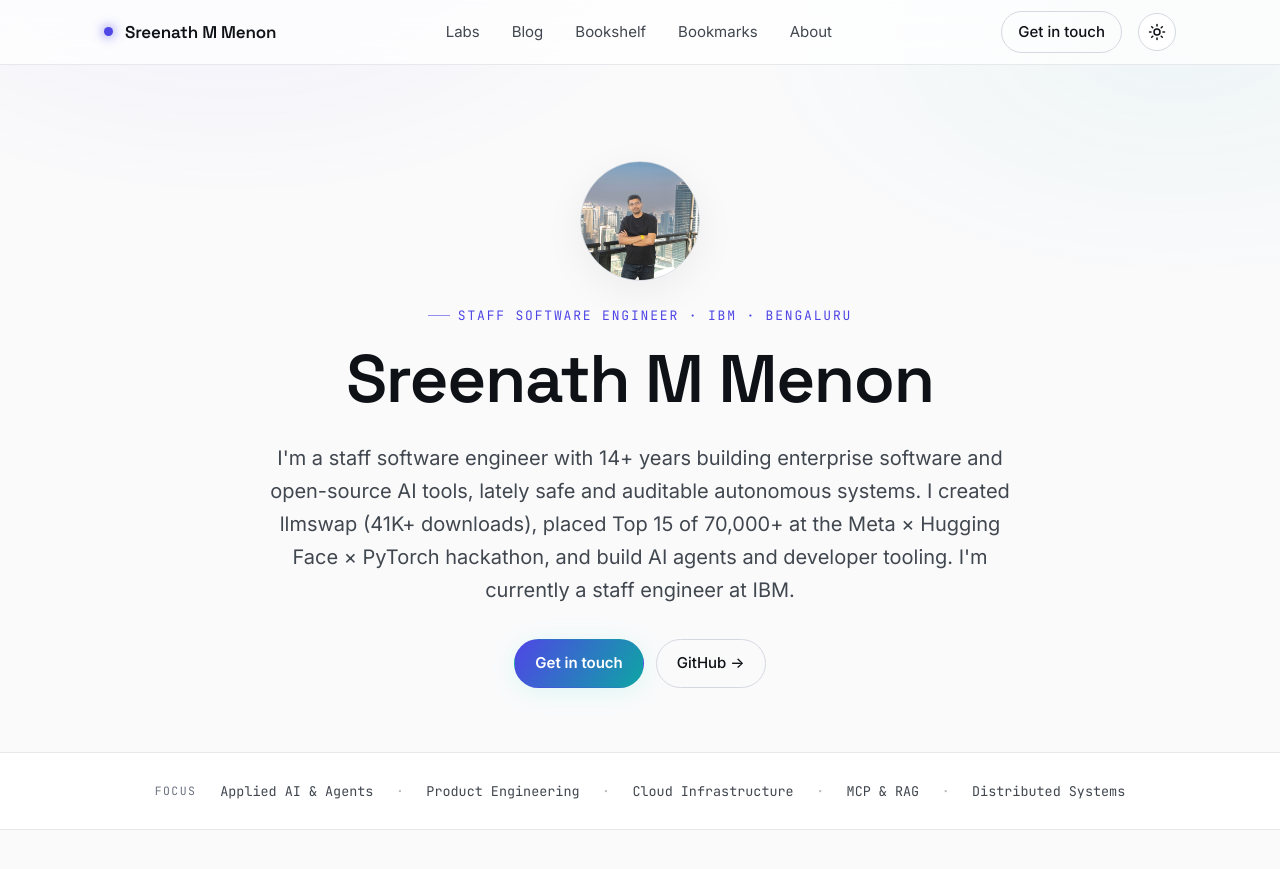
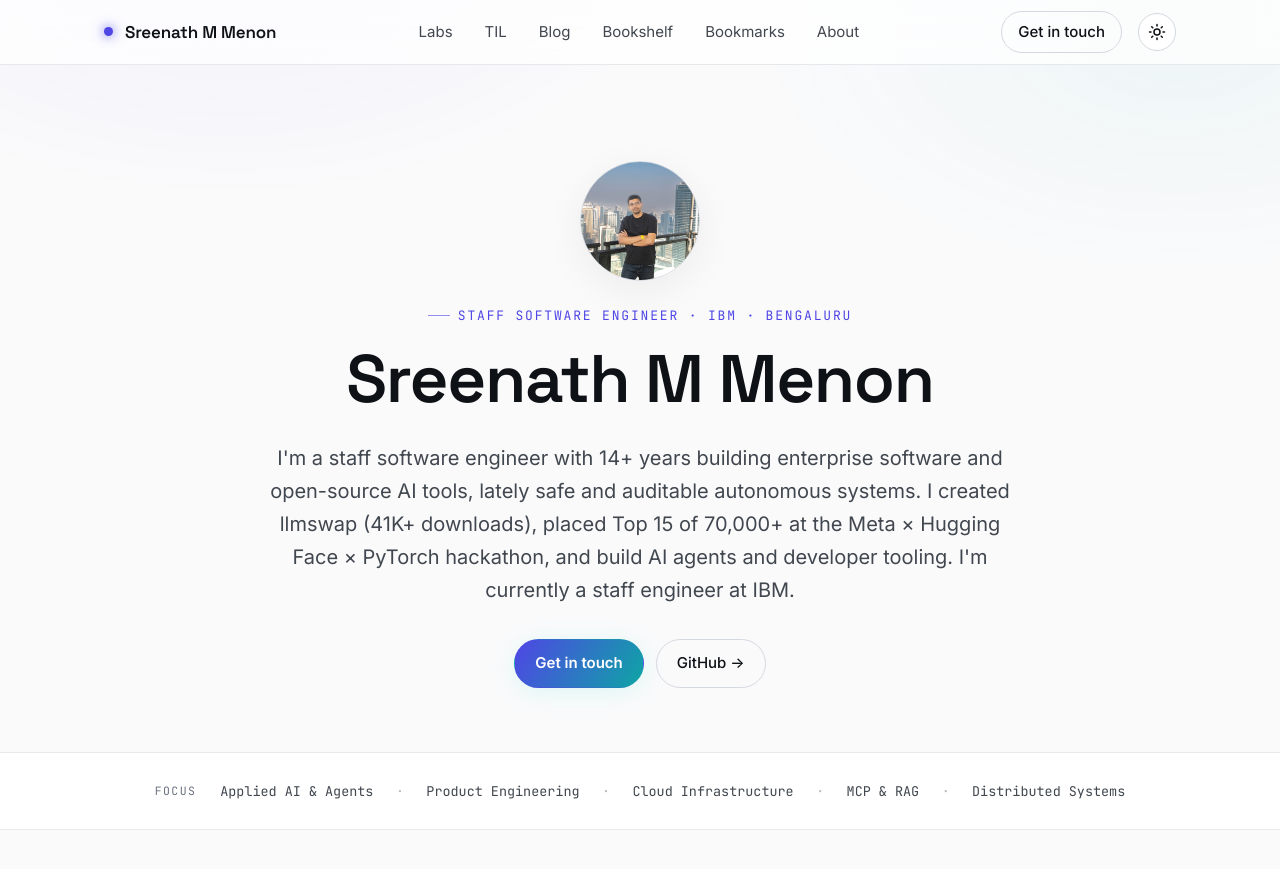
Before and after one commit to sreenathmmenon/sreenathmmenon.github.io, a Jekyll site: the page built from index.md, in a window 1280 px wide and 900 px high. Shown: the top 869 px of the window. Built offline with Jekyll 4.4.1, drawn with Linux system fonts in a browser that asks for light colours.

Commit message:
Restore TIL to the nav

```diff
--- a/_config.yml
+++ b/_config.yml
@@ -55,6 +55,7 @@ plugins:
 # Navigation
 header_pages:
   - labs.md
+  - til.md
   - blog.md
   - bookshelf.md
   - bookmarks.md
```
